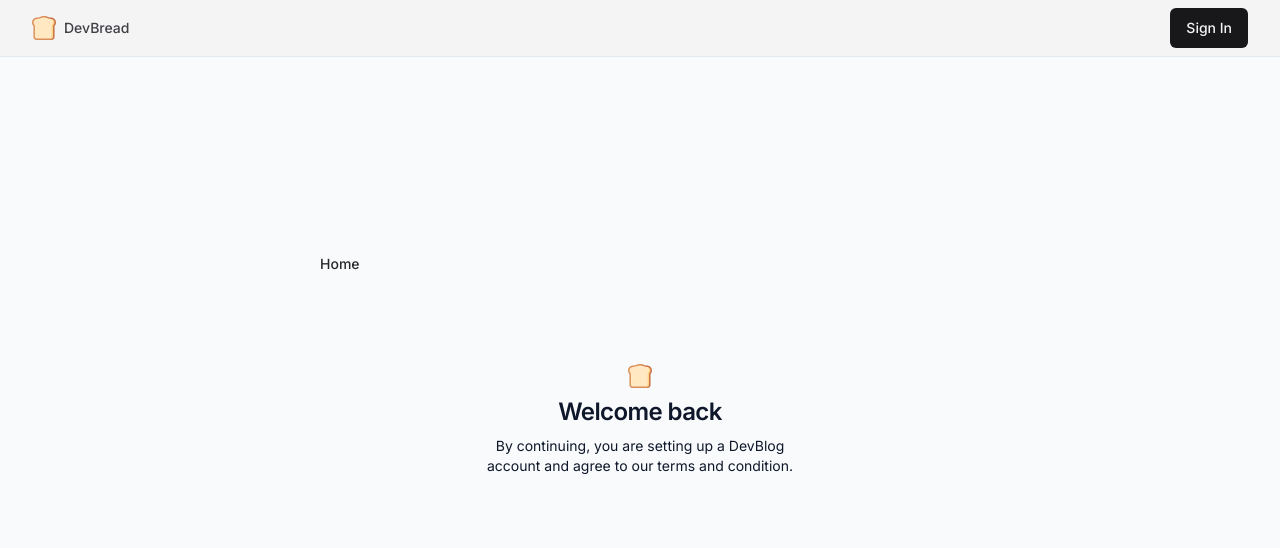
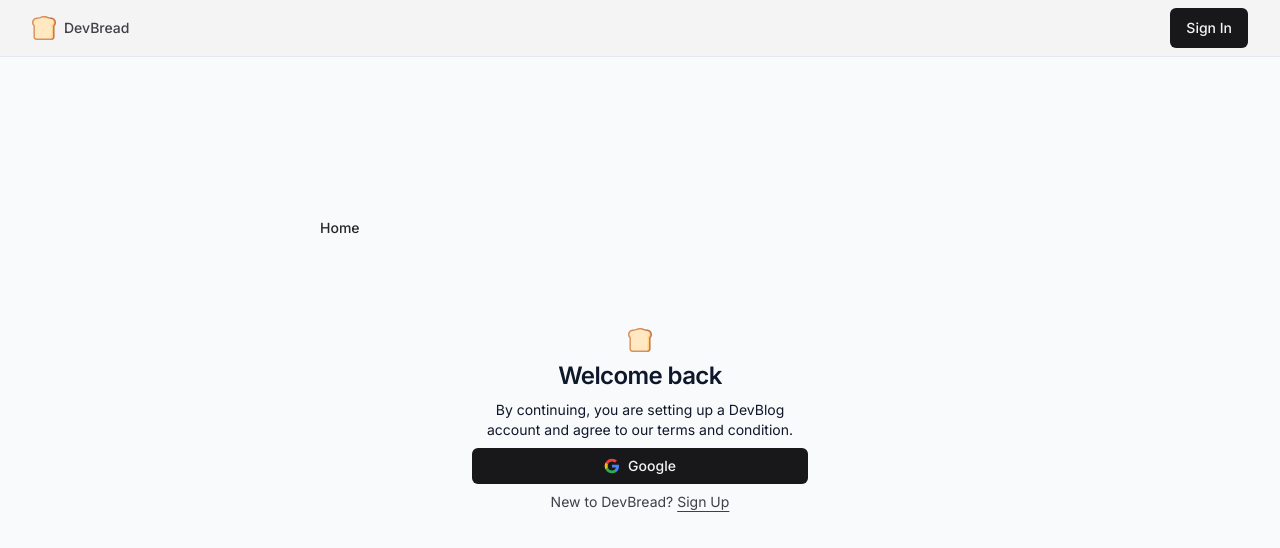
Before and after one commit to jeffmlb91/devblog, a Next.js app: page /sign-in in a window 1280 px wide. Shown: the top 548 px of the page. Built offline with nearby package versions, Linux system fonts and the light colour scheme.

Commit message:
implemented the sign in page with google button. No toast notification added at this time. Next we are working on the Toast notification

```diff
--- a/src/components/Icons.tsx
+++ b/src/components/Icons.tsx
@@ -29,5 +29,26 @@
         </g>
       </g>
     </svg>
-    )
+    ),
+    google: (props: LucideProps) => (
+      <svg {...props} viewBox='0 0 24 24'>
+        <path
+          d='M22.56 12.25c0-.78-.07-1.53-.2-2.25H12v4.26h5.92c-.26 1.37-1.04 2.53-2.21 3.31v2.77h3.57c2.08-1.92 3.28-4.74 3.28-8.09z'
+          fill='#4285F4'
+        />
+        <path
+          d='M12 23c2.97 0 5.46-.98 7.28-2.66l-3.57-2.77c-.98.66-2.23 1.06-3.71 1.06-2.86 0-5.29-1.93-6.16-4.53H2.18v2.84C3.99 20.53 7.7 23 12 23z'
+          fill='#34A853'
+        />
+        <path
+          d='M5.84 14.09c-.22-.66-.35-1.36-.35-2.09s.13-1.43.35-2.09V7.07H2.18C1.43 8.55 1 10.22 1 12s.43 3.45 1.18 4.93l2.85-2.22.81-.62z'
+          fill='#FBBC05'
+        />
+        <path
+          d='M12 5.38c1.62 0 3.06.56 4.21 1.64l3.15-3.15C17.45 2.09 14.97 1 12 1 7.7 1 3.99 3.47 2.18 7.07l3.66 2.84c.87-2.6 3.3-4.53 6.16-4.53z'
+          fill='#EA4335'
+        />
+        <path d='M1 1h22v22H1z' fill='none' />
+      </svg>
+    ),
 }
--- a/src/components/SignIn.tsx
+++ b/src/components/SignIn.tsx
@@ -1,4 +1,6 @@
+import Link from "next/link"
 import { Icons } from "./Icons"
+import UserAuthForm from "./UserAuthForm"
 
 const SignIn = () => {
   return <div className="container  mx-auto flex w-full flex-col justify-center space-y-6 sm:w-[400px]">
@@ -8,6 +10,12 @@
         <p className="text-sm max-w-xs mx-auto">By continuing, you are setting up a DevBlog account and agree to our terms and condition.</p>
 
         {/**Sign In form */}
+        <UserAuthForm  />
+
+        <p className="px-8 text-center text-sm text-zinc-700">
+            New to DevBread?{' '}
+            <Link href="/sign-up" className="hiover:text-zinc-800 text-sm underline underline-offset-4">Sign Up</Link>
+        </p>
     </div>
   </div>
 }
--- /dev/null
+++ b/src/components/UserAuthForm.tsx
@@ -0,0 +1,41 @@
+"use client"
+
+import { FC, useState } from 'react'
+import { Button } from './ui/Button'
+import { cn } from '@/lib/utils'
+import { signIn } from 'next-auth/react'
+import { Icons } from './Icons'
+
+interface UserAuthFormProps extends React.HTMLAttributes<HTMLDivElement> {}
+
+const UserAuthForm: FC<UserAuthFormProps> = ({className, ...props }) => {
+
+  const [ isLoading, setIsLoading ] = useState<Boolean>(false)
+
+  const loginWithGoogle = async () => {
+    setIsLoading(true)
+
+    try {
+        await signIn('google')
+    } catch (error) {
+        // toast notification
+    } finally {
+        setIsLoading(false)
+    }
+  }
+
+  return (
+  <div className={cn('flex justify-center',  className)} {...props}>
+    <Button
+        onClick={loginWithGoogle}
+        isLoading={isLoading}
+        size="sm"
+        className="w-full"
+    >
+        {isLoading ? null : <Icons.google className="h-4 w-4 mr-2" />}
+        Google
+    </Button>
+  </div>)
+}
+
+export default UserAuthForm
```
